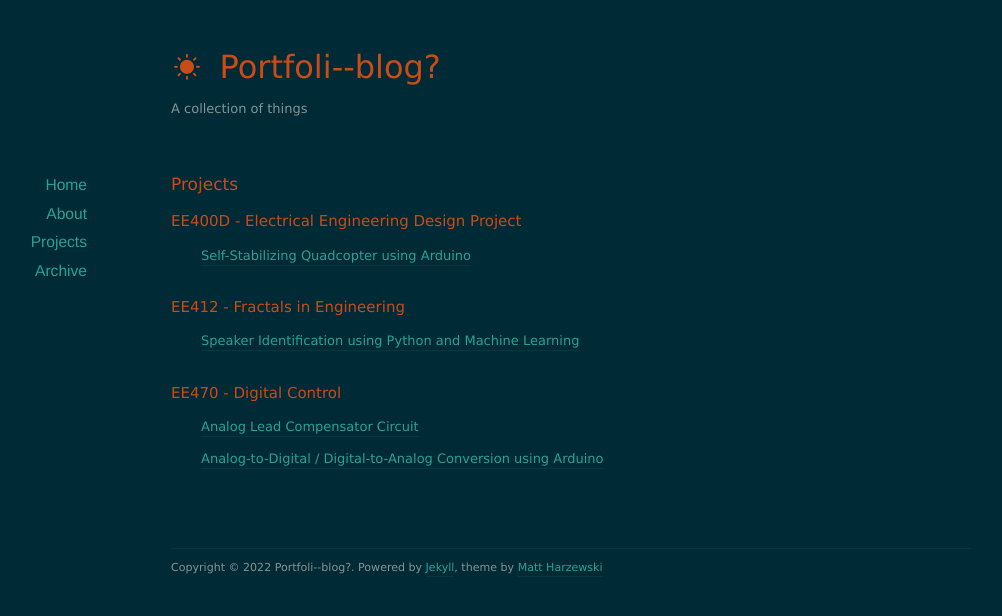
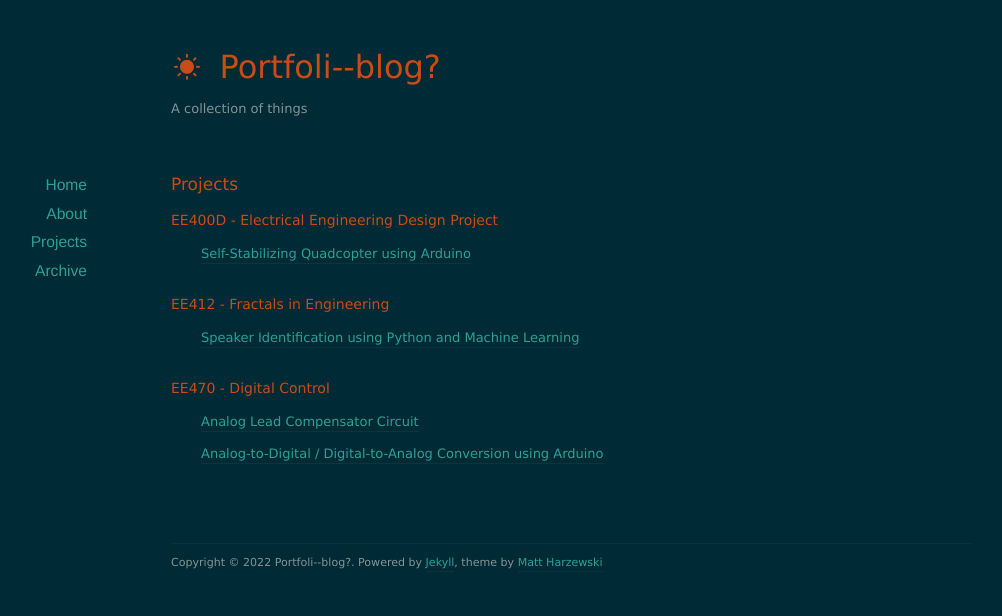
Before and after one commit to nolanschan/nolanschan.github.io, a Jekyll site: the page built from projects/index.markdown, in a window 1280 px wide. Shown: the top 616 px of the page, without its empty margins (69-1071 px from the left). Built offline with Jekyll 4.4.1, drawn with Linux system fonts in a browser that asks for light colours; nearby versions of some CDN libraries.

```diff
--- a/projects/index.markdown
+++ b/projects/index.markdown
@@ -4,13 +4,13 @@ layout: default
 ---
 # Projects #
 
-## EE400D - Electrical Engineering Design Project ##
+### EE400D - Electrical Engineering Design Project ###
 -  <a href="/projects/quadcopter">Self-Stabilizing Quadcopter using Arduino</a>
 
 
-## EE412 - Fractals in Engineering ##
+### EE412 - Fractals in Engineering ###
 -  <a href="/projects/speakerid">Speaker Identification using Python and Machine Learning</a>
 
-## EE470 - Digital Control ##
+### EE470 - Digital Control ###
 - <a href="/projects/leadcompcircuit">Analog Lead Compensator Circuit</a>
 - <a href="/projects/adcdac">Analog-to-Digital / Digital-to-Analog Conversion using Arduino</a>
```
